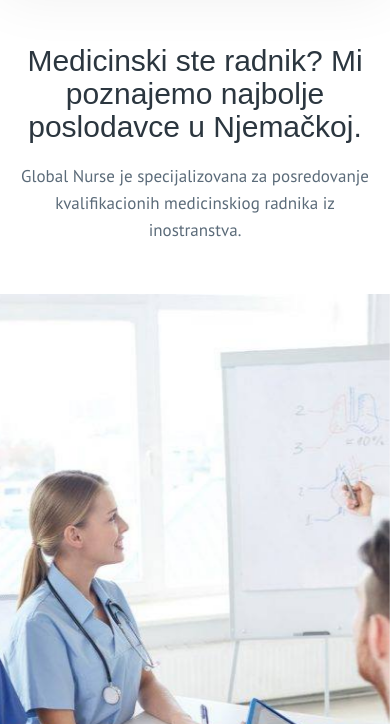
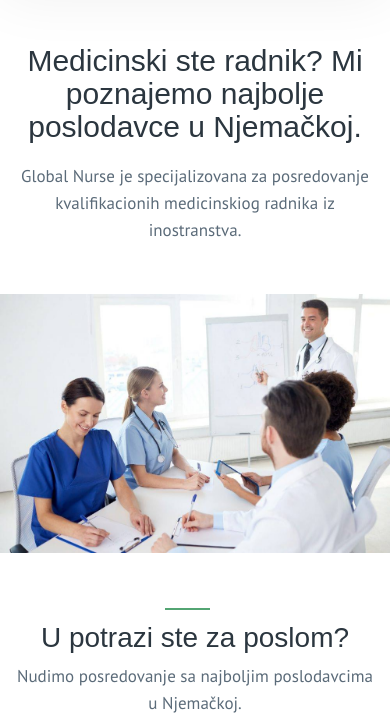
Before and after one commit to amarv1/globalnurse, a plain HTML site: page about-us.html in a window 390 px wide. Shown: the part 76-800 px from the top of the page. Drawn offline with nearby package versions, Linux system fonts and the light colour scheme; files that its build step writes are made by us from their sources; a web font is replaced by a local one.

Commit message:
responsive images

```diff
--- a/about-us.html
+++ b/about-us.html
@@ -69,7 +69,7 @@
                 <div class="more-info">
                     <div class="image2 animate-box" data-animate-effect="fadeInLeft" class="animate-box" style="opacity: 0">
 
-
+                        <img src="images/our-promise.jpg">
                     </div>
                     <div class="text-description">
                         <h3 class="portfolio-title animate-box" style="opacity: 0">U potrazi ste za poslom?</h3>
--- a/scss/components/_services-about-us.scss
+++ b/scss/components/_services-about-us.scss
@@ -231,23 +231,17 @@
     display: flex;
     .image {
         flex: 0 0 50%;
-        display: flex;
-        justify-content: flex-start;
-        background-image: url('../images/for-companies.jpg') !important;
-        background-position: center;
-        background-repeat: no-repeat;
-        background-size: cover;
-        padding: 380px 0px 250px 0px;
+        img {
+            width: 100%;
+            height: auto;
+        }
     }
     .image2 {
         flex: 0 0 50%;
-        display: flex;
-        justify-content: flex-start;
-        background-image: url('../images/our-promise.jpg') !important;
-        background-position: center;
-        background-repeat: no-repeat;
-        background-size: cover;
-        padding: 380px 0px 250px 0px;
+        img {
+            width: 100%;
+            height: auto;
+        }
     }
     .text-description {
         flex: 0 0 36%;
```
Also changed, not shown: for-companies.html (+2 -1 lines), css/about-us-styles.css.
